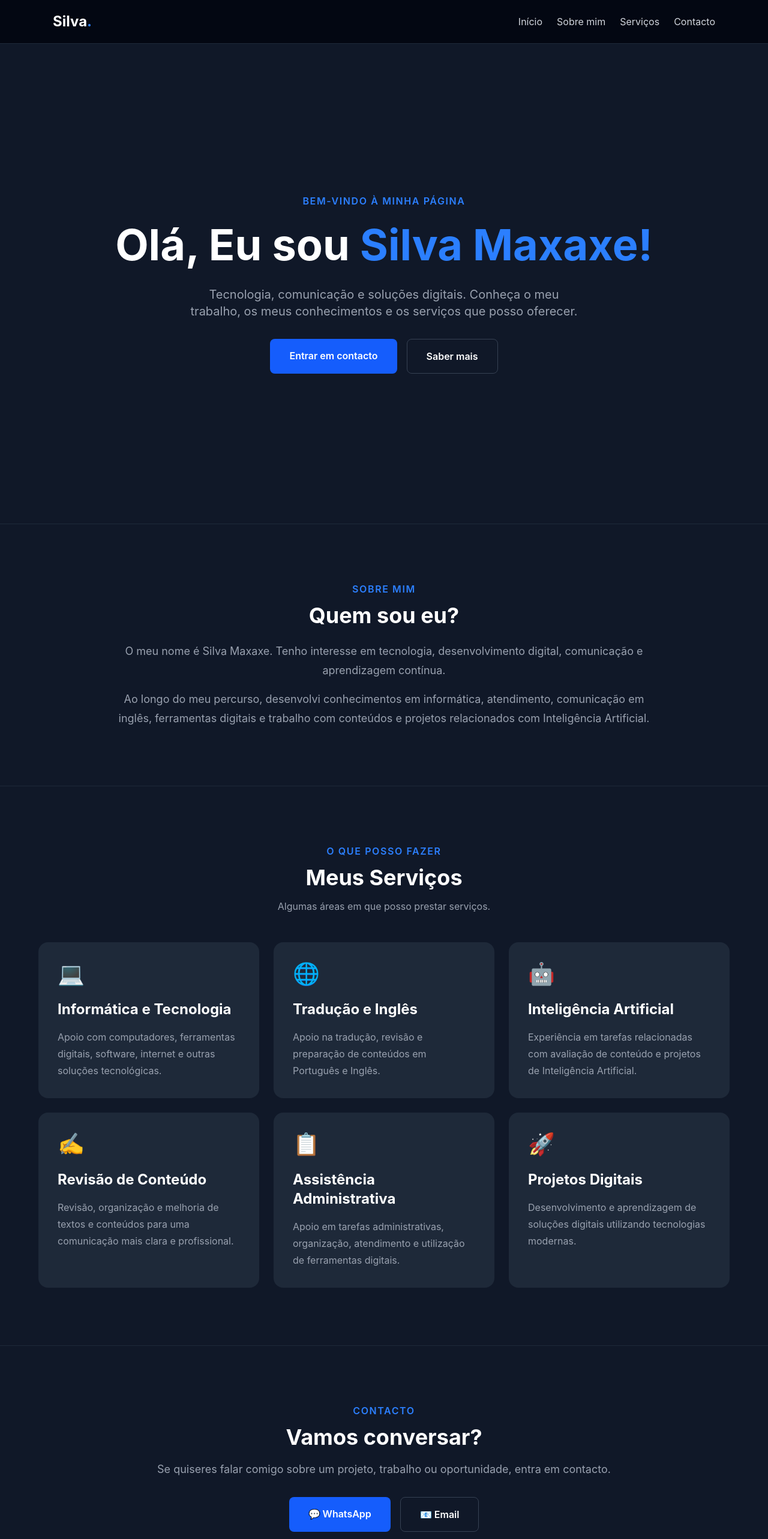
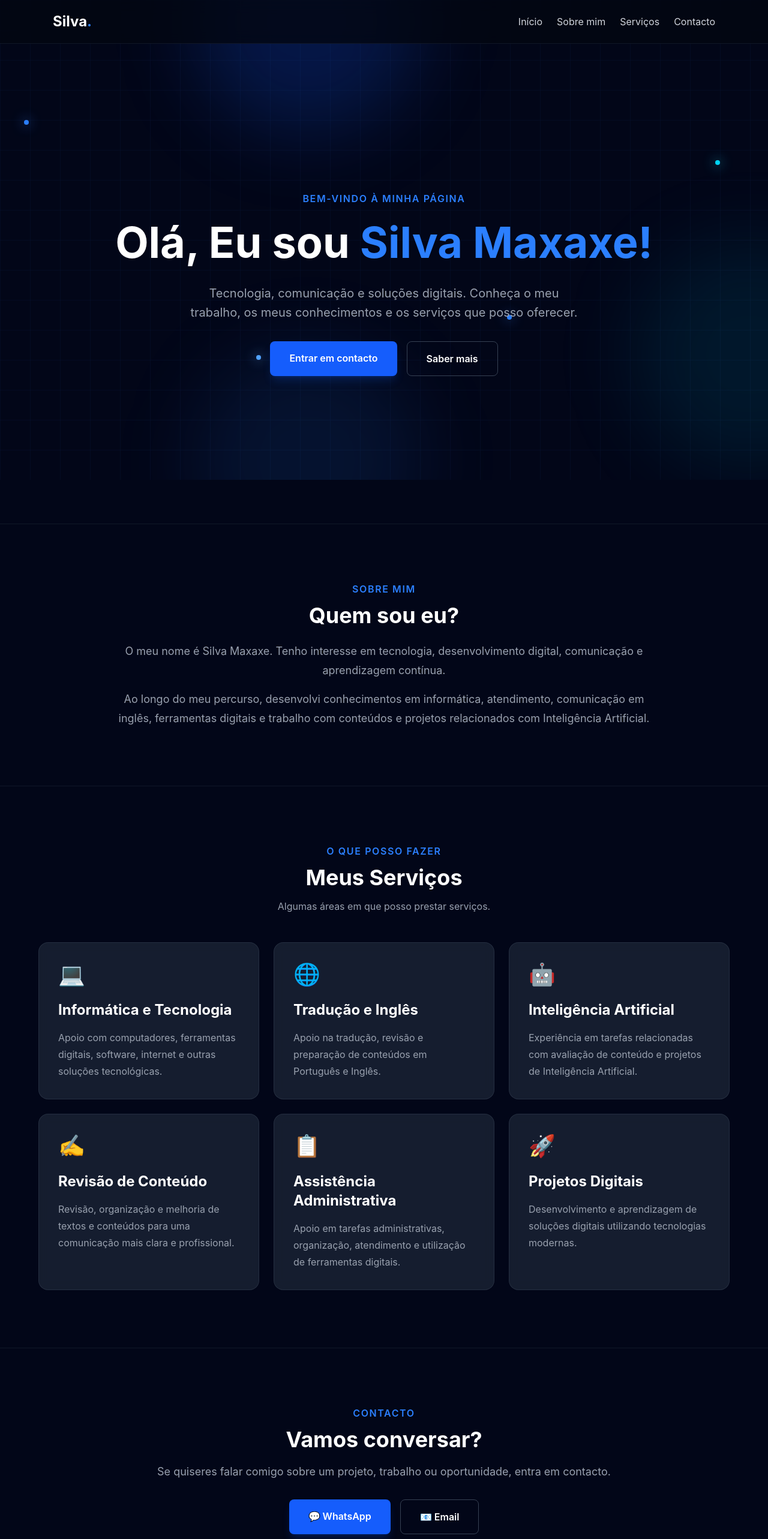
Before and after one commit to SilvaMaxaxe/bsws, a React (Vite) app: page / in a window 1280 px wide. Shown: the top 2566 px of the page at 60% size. Built offline with nearby package versions, Linux system fonts and the light colour scheme.

Commit message:
Atualiza fundo tecnológico do site

```diff
--- a/src/App.jsx
+++ b/src/App.jsx
@@ -1,9 +1,48 @@
 function App() {
   return (
-    <div className="min-h-screen bg-gray-900 text-white">
+    <div className="min-h-screen bg-slate-950 text-white relative overflow-hidden">
 
-      {/* NAVBAR */}
-      <nav className="border-b border-gray-800 bg-gray-950">
+      {/* =========================
+          FUNDO TECNOLÓGICO / IT
+      ========================== */}
+      <div className="fixed inset-0 -z-0 pointer-events-none overflow-hidden">
+
+        {/* Luzes azuis */}
+        <div className="absolute -top-40 left-1/4 w-96 h-96 bg-blue-600/20 rounded-full blur-3xl"></div>
+
+        <div className="absolute top-1/2 -right-40 w-96 h-96 bg-cyan-500/10 rounded-full blur-3xl"></div>
+
+        <div className="absolute -bottom-40 left-1/4 w-96 h-96 bg-blue-500/10 rounded-full blur-3xl"></div>
+
+        {/* Grelha tecnológica */}
+        <div
+          className="absolute inset-0 opacity-10"
+          style={{
+            backgroundImage: `
+              linear-gradient(rgba(59,130,246,0.5) 1px, transparent 1px),
+              linear-gradient(90deg, rgba(59,130,246,0.5) 1px, transparent 1px)
+            `,
+            backgroundSize: "50px 50px",
+          }}
+        ></div>
+
+        {/* Pontos tecnológicos */}
+        <div className="absolute top-1/4 left-10 w-2 h-2 bg-blue-500 rounded-full shadow-[0_0_20px_#3b82f6]"></div>
+
+        <div className="absolute top-1/3 right-20 w-2 h-2 bg-cyan-400 rounded-full shadow-[0_0_20px_#22d3ee]"></div>
+
+        <div className="absolute bottom-1/4 left-1/3 w-2 h-2 bg-blue-400 rounded-full shadow-[0_0_20px_#60a5fa]"></div>
+
+        <div className="absolute bottom-1/3 right-1/3 w-2 h-2 bg-blue-500 rounded-full shadow-[0_0_20px_#3b82f6]"></div>
+
+      </div>
+
+
+      {/* =========================
+          NAVBAR
+      ========================== */}
+      <nav className="relative z-10 border-b border-gray-800/50 bg-gray-950/80 backdrop-blur-md">
+
         <div className="max-w-6xl mx-auto px-6 py-5 flex items-center justify-between">
 
           <h2 className="text-2xl font-bold">
@@ -11,32 +50,50 @@ function App() {
           </h2>
 
           <div className="hidden md:flex gap-6">
-            <a href="#inicio" className="text-gray-300 hover:text-white">
+
+            <a
+              href="#inicio"
+              className="text-gray-300 hover:text-white transition"
+            >
               Início
             </a>
 
-            <a href="#sobre" className="text-gray-300 hover:text-white">
+            <a
+              href="#sobre"
+              className="text-gray-300 hover:text-white transition"
+            >
               Sobre mim
             </a>
 
-            <a href="#servicos" className="text-gray-300 hover:text-white">
+            <a
+              href="#servicos"
+              className="text-gray-300 hover:text-white transition"
+            >
               Serviços
             </a>
 
-            <a href="#contacto" className="text-gray-300 hover:text-white">
+            <a
+              href="#contacto"
+              className="text-gray-300 hover:text-white transition"
+            >
               Contacto
             </a>
+
           </div>
 
         </div>
+
       </nav>
 
 
-      {/* INÍCIO */}
+      {/* =========================
+          INÍCIO
+      ========================== */}
       <section
         id="inicio"
-        className="min-h-screen flex items-center justify-center px-6"
+        className="relative z-10 min-h-screen flex items-center justify-center px-6"
       >
+
         <div className="text-center max-w-4xl">
 
           <p className="mb-4 text-blue-500 font-semibold tracking-widest">
@@ -44,27 +101,35 @@ function App() {
           </p>
 
           <h1 className="text-5xl md:text-7xl font-bold leading-tight">
+
             Olá, Eu sou
-            <span className="text-blue-500"> Silva Maxaxe!</span>
+
+            <span className="text-blue-500">
+              {" "}Silva Maxaxe!
+            </span>
+
           </h1>
 
-          <p className="mt-6 text-xl text-gray-400 max-w-2xl mx-auto">
+          <p className="mt-6 text-xl text-gray-400 max-w-2xl mx-auto leading-8">
+
             Tecnologia, comunicação e soluções digitais.
             Conheça o meu trabalho, os meus conhecimentos e os serviços que posso oferecer.
+
           </p>
+
 
           <div className="mt-8 flex flex-col sm:flex-row justify-center gap-4">
 
             <a
               href="#contacto"
-              className="rounded-lg bg-blue-600 px-8 py-4 font-semibold hover:bg-blue-500"
+              className="rounded-lg bg-blue-600 px-8 py-4 font-semibold hover:bg-blue-500 transition shadow-lg shadow-blue-600/20"
             >
               Entrar em contacto
             </a>
 
             <a
               href="#sobre"
-              className="rounded-lg border border-gray-700 px-8 py-4 font-semibold hover:bg-gray-800"
+              className="rounded-lg border border-gray-700 px-8 py-4 font-semibold hover:bg-gray-800 transition"
             >
               Saber mais
             </a>
@@ -72,14 +137,18 @@ function App() {
           </div>
 
         </div>
+
       </section>
 
 
-      {/* SOBRE MIM */}
+      {/* =========================
+          SOBRE MIM
+      ========================== */}
       <section
         id="sobre"
-        className="px-6 py-24 border-t border-gray-800"
+        className="relative z-10 px-6 py-24 border-t border-gray-800/50"
       >
+
         <div className="max-w-4xl mx-auto text-center">
 
           <p className="text-blue-500 font-semibold tracking-widest">
@@ -91,25 +160,32 @@ function App() {
           </h2>
 
           <p className="mt-6 text-lg leading-8 text-gray-400">
+
             O meu nome é Silva Maxaxe. Tenho interesse em tecnologia,
             desenvolvimento digital, comunicação e aprendizagem contínua.
+
           </p>
 
           <p className="mt-4 text-lg leading-8 text-gray-400">
+
             Ao longo do meu percurso, desenvolvi conhecimentos em
             informática, atendimento, comunicação em inglês, ferramentas
             digitais e trabalho com conteúdos e projetos relacionados com
             Inteligência Artificial.
+
           </p>
 
         </div>
+
       </section>
 
 
-      {/* SERVIÇOS */}
+      {/* =========================
+          SERVIÇOS
+      ========================== */}
       <section
         id="servicos"
-        className="px-6 py-24 border-t border-gray-800"
+        className="relative z-10 px-6 py-24 border-t border-gray-800/50"
       >
 
         <div className="text-center">
@@ -131,8 +207,9 @@ function App() {
 
         <div className="mt-12 grid gap-6 md:grid-cols-3 max-w-6xl mx-auto">
 
+
           {/* SERVIÇO 1 */}
-          <div className="rounded-2xl bg-gray-800 p-8 hover:-translate-y-1 transition">
+          <div className="rounded-2xl bg-gray-800/70 backdrop-blur-sm border border-gray-700/50 p-8 hover:-translate-y-2 hover:border-blue-500/50 transition duration-300">
 
             <div className="text-4xl">
               💻
@@ -143,15 +220,17 @@ function App() {
             </h3>
 
             <p className="mt-4 text-gray-400 leading-7">
+
               Apoio com computadores, ferramentas digitais,
               software, internet e outras soluções tecnológicas.
+
             </p>
 
           </div>
 
 
           {/* SERVIÇO 2 */}
-          <div className="rounded-2xl bg-gray-800 p-8 hover:-translate-y-1 transition">
+          <div className="rounded-2xl bg-gray-800/70 backdrop-blur-sm border border-gray-700/50 p-8 hover:-translate-y-2 hover:border-blue-500/50 transition duration-300">
 
             <div className="text-4xl">
               🌐
@@ -162,15 +241,17 @@ function App() {
             </h3>
 
             <p className="mt-4 text-gray-400 leading-7">
+
               Apoio na tradução, revisão e preparação de conteúdos
               em Português e Inglês.
+
             </p>
 
           </div>
 
 
           {/* SERVIÇO 3 */}
-          <div className="rounded-2xl bg-gray-800 p-8 hover:-translate-y-1 transition">
+          <div className="rounded-2xl bg-gray-800/70 backdrop-blur-sm border border-gray-700/50 p-8 hover:-translate-y-2 hover:border-blue-500/50 transition duration-300">
 
             <div className="text-4xl">
               🤖
@@ -181,15 +262,17 @@ function App() {
             </h3>
 
             <p className="mt-4 text-gray-400 leading-7">
+
               Experiência em tarefas relacionadas com avaliação
               de conteúdo e projetos de Inteligência Artificial.
+
             </p>
 
           </div>
 
 
           {/* SERVIÇO 4 */}
-          <div className="rounded-2xl bg-gray-800 p-8 hover:-translate-y-1 transition">
+          <div className="rounded-2xl bg-gray-800/70 backdrop-blur-sm border border-gray-700/50 p-8 hover:-translate-y-2 hover:border-blue-500/50 transition duration-300">
 
             <div className="text-4xl">
               ✍️
@@ -200,15 +283,17 @@ function App() {
             </h3>
 
             <p className="mt-4 text-gray-400 leading-7">
+
               Revisão, organização e melhoria de textos e conteúdos
               para uma comunicação mais clara e profissional.
+
             </p>
 
           </div>
 
 
           {/* SERVIÇO 5 */}
-          <div className="rounded-2xl bg-gray-800 p-8 hover:-translate-y-1 transition">
+          <div className="rounded-2xl bg-gray-800/70 backdrop-blur-sm border border-gray-700/50 p-8 hover:-translate-y-2 hover:border-blue-500/50 transition duration-300">
 
             <div className="text-4xl">
               📋
@@ -219,15 +304,17 @@ function App() {
             </h3>
 
             <p className="mt-4 text-gray-400 leading-7">
+
               Apoio em tarefas administrativas, organização,
               atendimento e utilização de ferramentas digitais.
+
             </p>
 
           </div>
 
 
           {/* SERVIÇO 6 */}
-          <div className="rounded-2xl bg-gray-800 p-8 hover:-translate-y-1 transition">
+          <div className="rounded-2xl bg-gray-800/70 backdrop-blur-sm border border-gray-700/50 p-8 hover:-translate-y-2 hover:border-blue-500/50 transition duration-300">
 
             <div className="text-4xl">
               🚀
@@ -238,8 +325,10 @@ function App() {
             </h3>
 
             <p className="mt-4 text-gray-400 leading-7">
+
               Desenvolvimento e aprendizagem de soluções digitais
               utilizando tecnologias modernas.
+
             </p>
 
           </div>
@@ -249,10 +338,12 @@ function App() {
       </section>
 
 
-      {/* CONTACTO */}
+      {/* =========================
+          CONTACTO
+      ========================== */}
       <section
         id="contacto"
-        className="px-6 py-24 border-t border-gray-800"
+        className="relative z-10 px-6 py-24 border-t border-gray-800/50"
       >
 
         <div className="max-w-3xl mx-auto text-center">
@@ -266,19 +357,22 @@ function App() {
           </h2>
 
           <p className="mt-5 text-lg text-gray-400">
+
             Se quiseres falar comigo sobre um projeto,
             trabalho ou oportunidade, entra em contacto.
+
           </p>
 
 
           <div className="mt-8 flex flex-col sm:flex-row justify-center gap-4">
+
 
             {/* WHATSAPP */}
             <a
               href="https://wa.me/258875088297"
               target="_blank"
               rel="noreferrer"
-              className="rounded-lg bg-blue-600 px-8 py-4 font-semibold hover:bg-blue-500"
+              className="rounded-lg bg-blue-600 px-8 py-4 font-semibold hover:bg-blue-500 transition shadow-lg shadow-blue-600/20"
             >
               💬 WhatsApp
             </a>
@@ -287,7 +381,7 @@ function App() {
             {/* EMAIL */}
             <a
               href="mailto:SEUEMAIL@gmail.com"
-              className="rounded-lg border border-gray-700 px-8 py-4 font-semibold hover:bg-gray-800"
+              className="rounded-lg border border-gray-700 px-8 py-4 font-semibold hover:bg-gray-800 transition"
             >
               📧 Email
             </a>
@@ -299,8 +393,112 @@ function App() {
       </section>
 
 
-      {/* FOOTER */}
-      <footer className="border-t border-gray-800 bg-gray-950 px-6 py-8 text-center">
+      {/* =========================
+          REDES SOCIAIS
+      ========================== */}
+      <section
+        className="relative z-10 px-6 py-20 border-t border-gray-800/50"
+      >
+
+        <div className="max-w-4xl mx-auto text-center">
+
+          <p className="text-blue-500 font-semibold tracking-widest">
+            REDES SOCIAIS
+          </p>
+
+          <h2 className="mt-3 text-4xl font-bold">
+            Encontre-me nas redes
+          </h2>
+
+          <p className="mt-4 text-gray-400">
+
+            Siga-me e acompanhe o meu trabalho nas redes sociais.
+
+          </p>
+
+
+          <div className="mt-10 grid grid-cols-1 sm:grid-cols-3 gap-5">
+
+
+            {/* FACEBOOK */}
+            <a
+              href="https://www.facebook.com/silvaasahdkhaled"
+              target="_blank"
+              rel="noreferrer"
+              className="rounded-xl bg-gray-800/70 backdrop-blur-sm border border-gray-700/50 p-6 hover:bg-gray-700/70 hover:-translate-y-2 hover:border-blue-500/50 transition duration-300"
+            >
+
+              <div className="text-4xl">
+                📘
+              </div>
+
+              <h3 className="mt-4 text-xl font-bold">
+                Facebook
+              </h3>
+
+              <p className="mt-2 text-gray-400">
+                Ver perfil
+              </p>
+
+            </a>
+
+
+            {/* INSTAGRAM */}
+            <a
+              href="https://www.instagram.com/smaxaxe/"
+              target="_blank"
+              rel="noreferrer"
+              className="rounded-xl bg-gray-800/70 backdrop-blur-sm border border-gray-700/50 p-6 hover:bg-gray-700/70 hover:-translate-y-2 hover:border-blue-500/50 transition duration-300"
+            >
+
+              <div className="text-4xl">
+                📸
+              </div>
+
+              <h3 className="mt-4 text-xl font-bold">
+                Instagram
+              </h3>
+
+              <p className="mt-2 text-gray-400">
+                Ver perfil
+              </p>
+
+            </a>
+
+
+            {/* GITHUB */}
+            <a
+              href="https://github.com/SilvaMaxaxe"
+              target="_blank"
+              rel="noreferrer"
+              className="rounded-xl bg-gray-800/70 backdrop-blur-sm border border-gray-700/50 p-6 hover:bg-gray-700/70 hover:-translate-y-2 hover:border-blue-500/50 transition duration-300"
+            >
+
+              <div className="text-4xl">
+                🐙
+              </div>
+
+              <h3 className="mt-4 text-xl font-bold">
+                GitHub
+              </h3>
+
+              <p className="mt-2 text-gray-400">
+                Ver projetos
+              </p>
+
+            </a>
+
+          </div>
+
+        </div>
+
+      </section>
+
+
+      {/* =========================
+          FOOTER
+      ========================== */}
+      <footer className="relative z-10 border-t border-gray-800/50 bg-gray-950/80 backdrop-blur-md px-6 py-8 text-center">
 
         <p className="text-gray-500">
           © 2026 Silva Maxaxe. Todos os direitos reservados.
```
